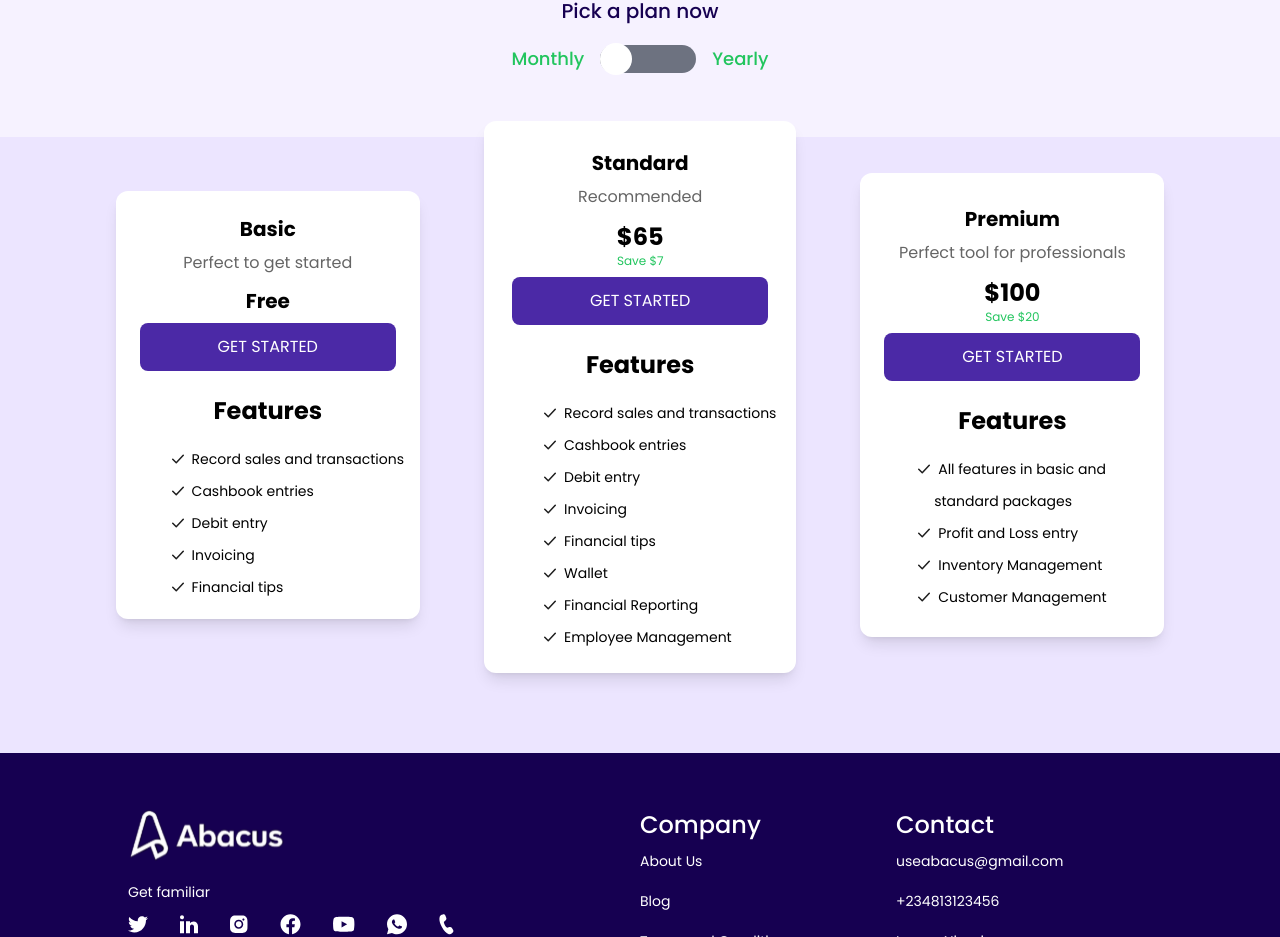
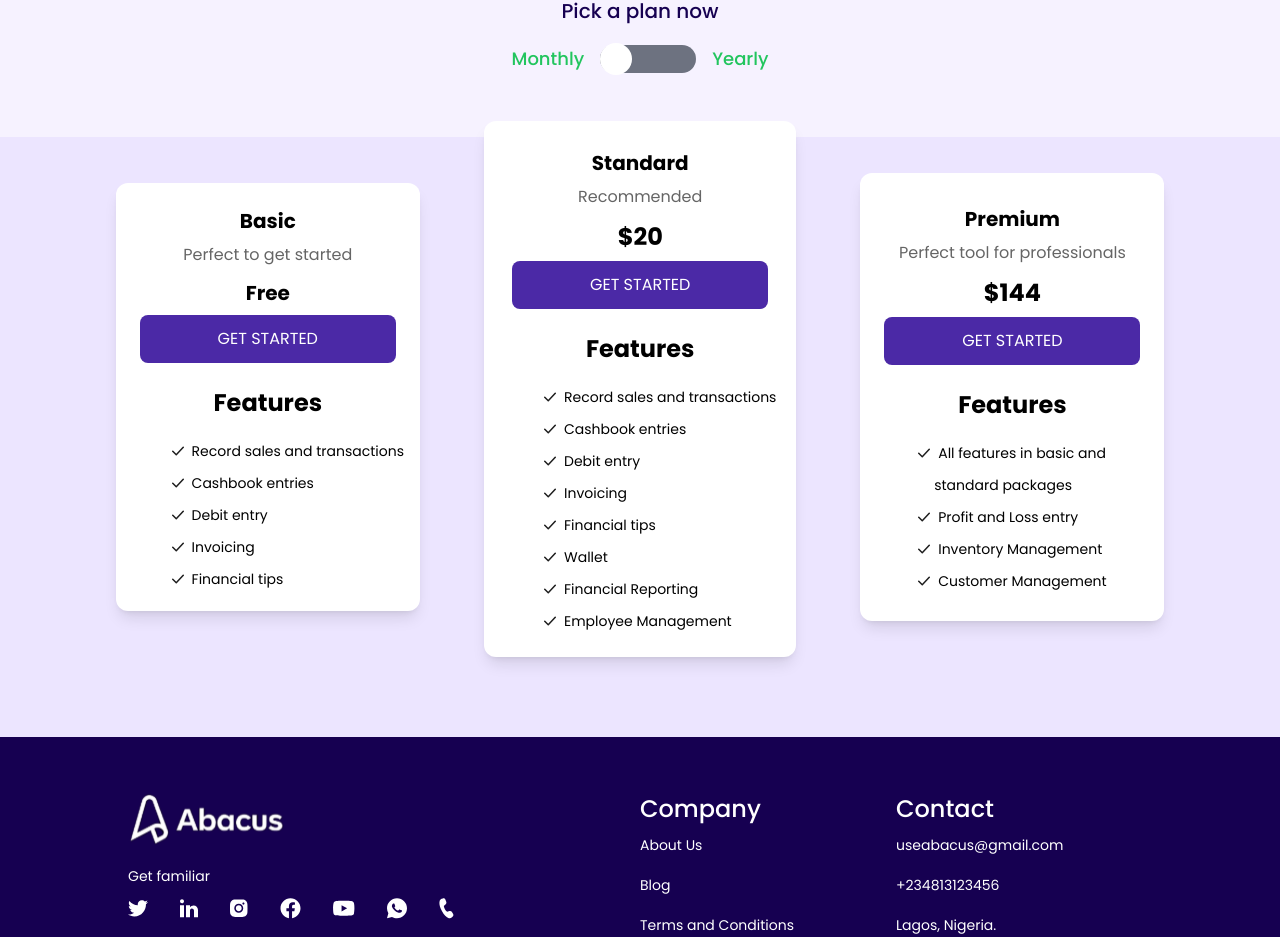
Before and after one commit to Abacus-Africa/Abacus-Frontend, a React (Create React App) app: page / in a window 1280 px wide. Shown: the part 2560-3497 px from the top of the page. Built offline with nearby package versions, Linux system fonts and the light colour scheme.

Commit message:
price toggle

```diff
--- a/src/components/pricing/index.jsx
+++ b/src/components/pricing/index.jsx
@@ -13,7 +13,7 @@ const Pricing = () => {
             <p className='font-medium text-xl mt-3 mb-5'>Pick a plan now</p>
             <Toggle month={pricingPlan} year={setPricingPlan} />
         </div>
-        {pricingPlan ? <Monthly /> : <YearlyPricing />}
+        {pricingPlan ? <YearlyPricing /> :  <Monthly />}
     </section>
   )
 }
```
